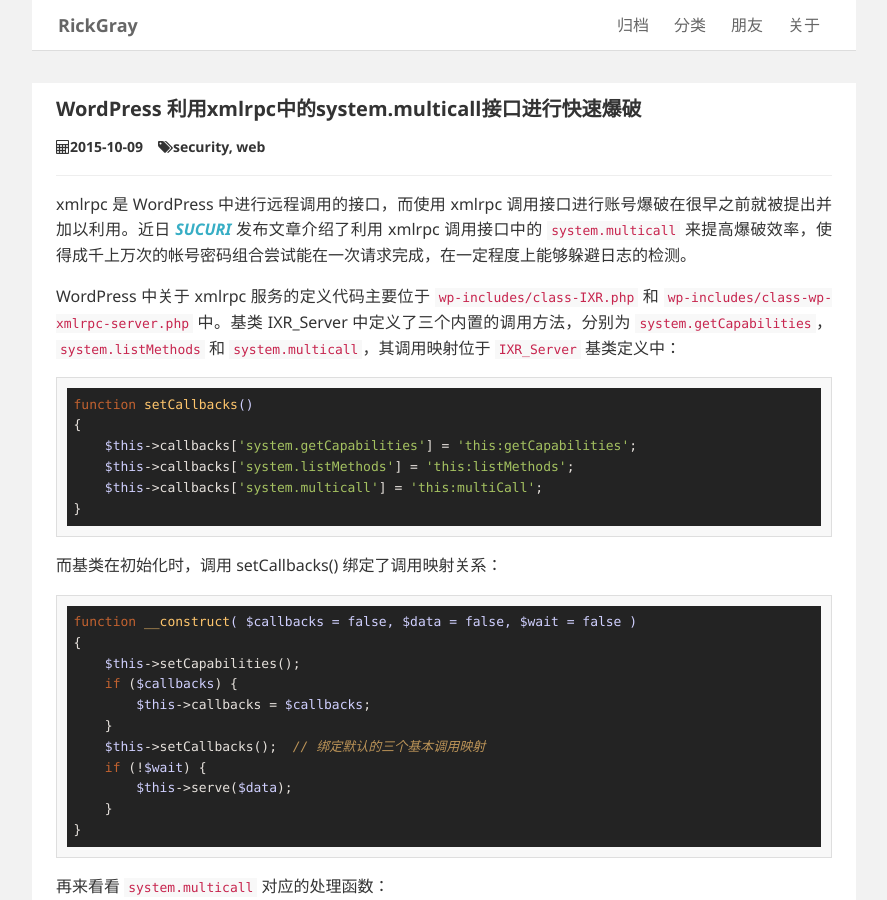
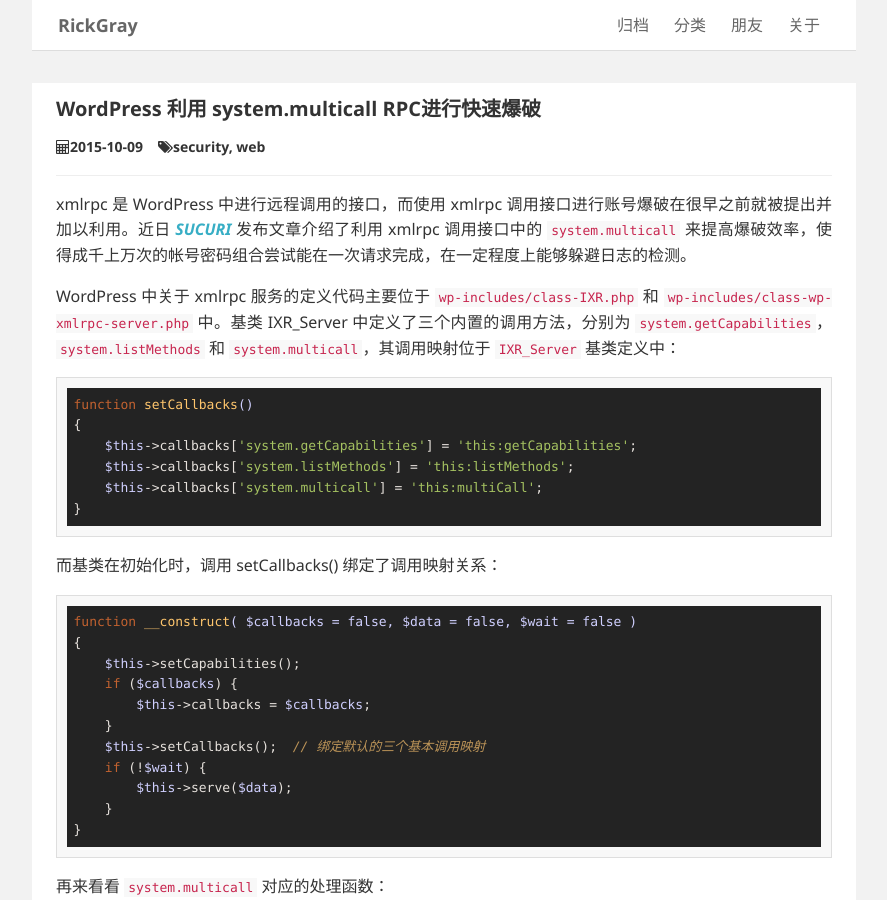
Before and after one commit to huntpig/rickgray.github.io, a Jekyll site: the page built from _posts/2015-10-09-wordpress-xmlrpc-brute-force-in-one-request.md, in a window 1280 px wide and 900 px high. Shown: the whole window, without its empty margins (196-1083 px from the left). Built offline with Jekyll 4.4.1, drawn with Linux system fonts in a browser that asks for light colours; comment, search, counter and statistics services are not loaded.

Commit message:
update "WordPress 利用xmlrpc中的system.multicall接口进行快速爆破"

```diff
--- a/_posts/2015-10-09-wordpress-xmlrpc-brute-force-in-one-request.md
+++ b/_posts/2015-10-09-wordpress-xmlrpc-brute-force-in-one-request.md
@@ -1,6 +1,6 @@
 ---
 layout: post
-title: "WordPress 利用xmlrpc中的system.multicall接口进行快速爆破"
+title: "WordPress 利用 system.multicall RPC进行快速爆破"
 tags: [security, web]
 ---
 
```
